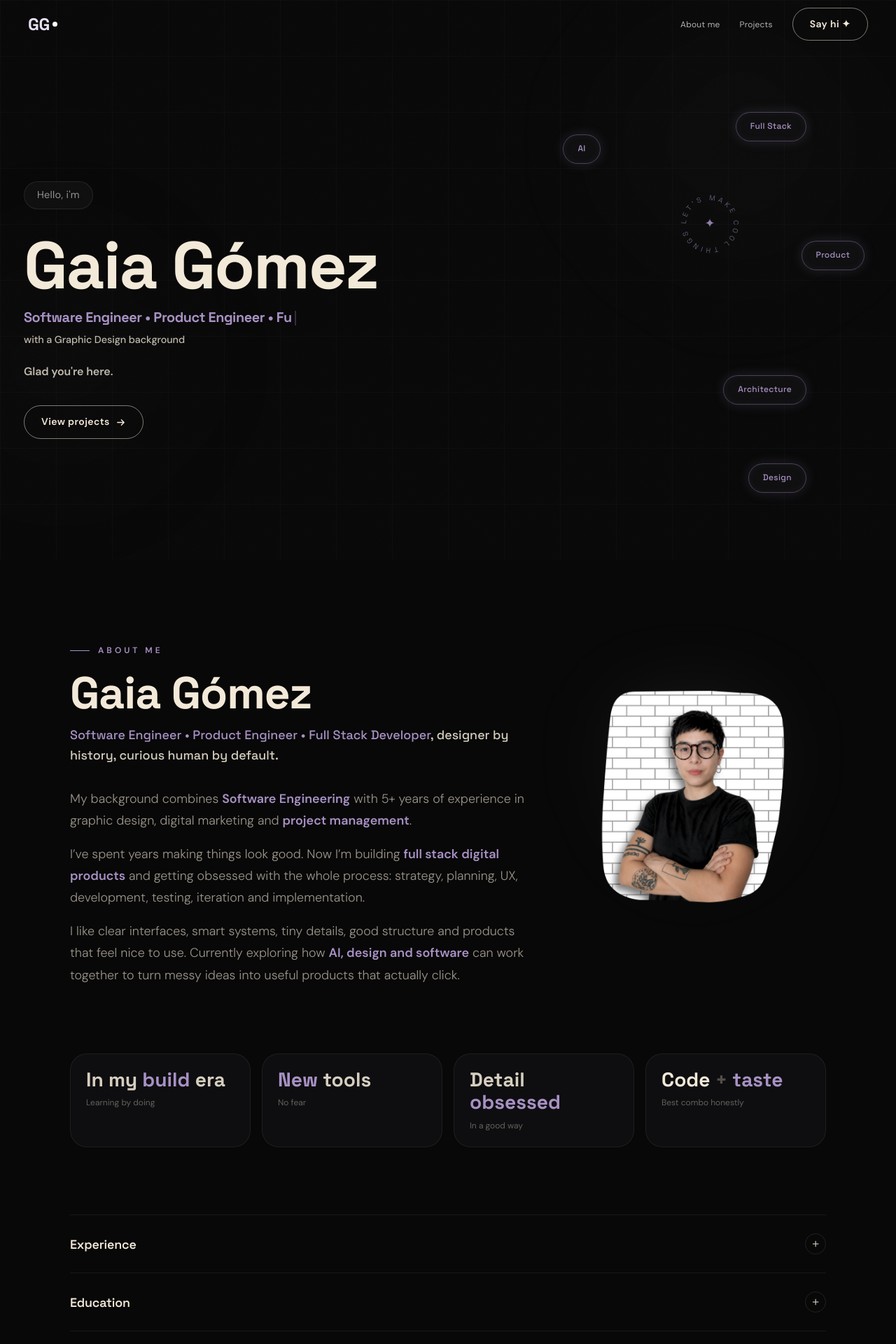
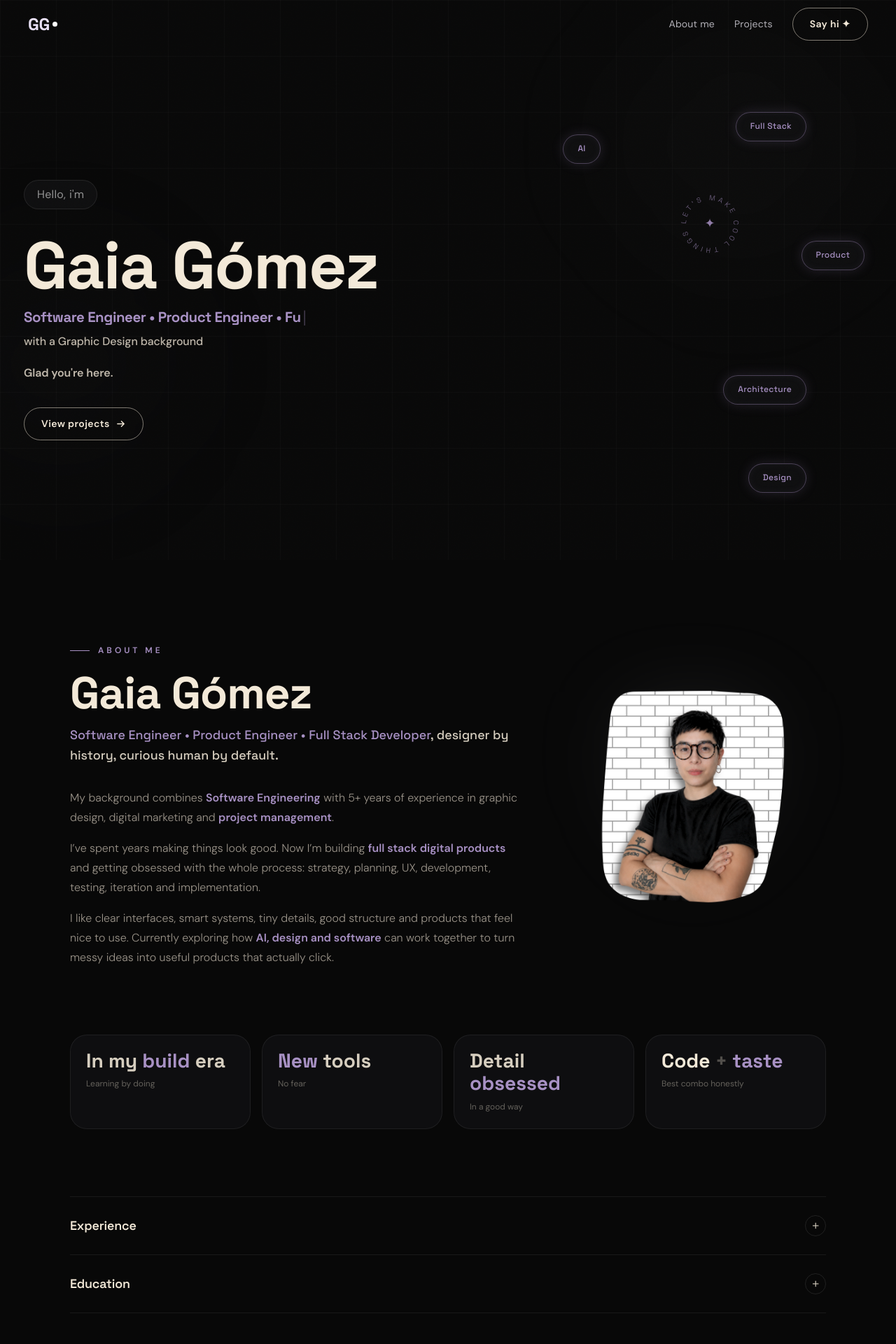
Before and after one commit to GaiaGomez/gaia-gomez-portfolio, a React (Vite) app: page / in a window 1280 px wide. Shown: the top 1920 px of the page at 70% size. Built offline with nearby package versions, Linux system fonts and the light colour scheme.

Commit message:
consolidate portfolio typography system

```diff
--- a/src/components/About.jsx
+++ b/src/components/About.jsx
@@ -283,7 +283,7 @@ export default function About() {
                                   <div>
                                     <span style={{
                                       fontFamily: "'Space Grotesk', sans-serif",
-                                      fontSize: '0.98rem',
+                                      fontSize: 'var(--text-body)',
                                       fontWeight: '600',
                                       color: 'var(--text)',
                                     }}>
@@ -292,14 +292,14 @@ export default function About() {
                                     <span style={{
                                       color: 'var(--color-lavender)',
                                       margin: '0 6px',
-                                      fontSize: '0.9rem',
+                                      fontSize: 'var(--text-body)',
                                       opacity: 0.65,
                                     }}>
                                       —
                                     </span>
                                     <span style={{
                                       fontFamily: "'DM Sans', sans-serif",
-                                      fontSize: '0.9rem',
+                                      fontSize: 'var(--text-body)',
                                       color: 'var(--color-lavender)',
                                       fontWeight: '500',
                                       opacity: 0.85,
@@ -355,7 +355,7 @@ export default function About() {
                                 <div>
                                   <div style={{
                                     fontFamily: "'Space Grotesk', sans-serif",
-                                    fontSize: '0.98rem',
+                                    fontSize: 'var(--text-body)',
                                     fontWeight: '600',
                                     color: 'var(--text)',
                                     marginBottom: '3px',
--- a/src/components/Contact.jsx
+++ b/src/components/Contact.jsx
@@ -87,7 +87,7 @@ export default function Contact() {
               gap: '10px',
               marginBottom: '48px',
               fontFamily: "'Space Grotesk', sans-serif",
-              fontSize: '18px',
+              fontSize: 'var(--text-lead)',
               fontWeight: '500',
               color: 'var(--color-cream)',
               borderBottom: '1px solid rgba(243,233,216,0.25)',
@@ -107,7 +107,7 @@ export default function Contact() {
             <div>
               <p style={{
                 fontFamily: "'DM Sans', sans-serif",
-                fontSize: '12px',
+                fontSize: 'var(--text-meta)',
                 letterSpacing: '2px',
                 textTransform: 'uppercase',
                 color: 'rgba(243,233,216,0.28)',
@@ -331,7 +331,7 @@ export default function Contact() {
           </span>
           <span style={{
             fontFamily: "'DM Sans', sans-serif",
-            fontSize: '13px',
+            fontSize: 'var(--text-meta)',
             color: 'rgba(243,233,216,0.18)',
           }}>
             © 2026 Gaia Gómez. Built by me.
--- a/src/components/Hero.jsx
+++ b/src/components/Hero.jsx
@@ -242,7 +242,7 @@ export default function Hero() {
               <span
                 style={{
                   fontFamily: "'DM Sans', sans-serif",
-                  fontSize: 'clamp(0.9rem, 1.05vw, 1rem)',
+                  fontSize: 'var(--text-body)',
                   color: 'rgba(255,255,255,0.55)',
                   letterSpacing: '0.3px',
                   fontWeight: '400',
@@ -255,7 +255,7 @@ export default function Hero() {
             <h1
               style={{
                 fontFamily: "'Space Grotesk', sans-serif",
-                fontSize: 'clamp(3.8rem, 7.4vw, 7.8rem)',
+                fontSize: 'var(--text-hero-title)',
                 fontWeight: '700',
                 lineHeight: '0.9',
                 letterSpacing: '-2px',
@@ -281,7 +281,7 @@ export default function Hero() {
               <span
                 style={{
                   fontFamily: "'Space Grotesk', sans-serif",
-                  fontSize: 'clamp(1rem, 1.55vw, 1.42rem)',
+                  fontSize: 'var(--text-lead)',
                   fontWeight: '800',
                   color: '#A891C4',
                   letterSpacing: '-0.45px',
@@ -307,7 +307,7 @@ export default function Hero() {
             <p
               style={{
                 fontFamily: "'DM Sans', sans-serif",
-                fontSize: 'clamp(0.9rem, 1.05vw, 1rem)',
+                fontSize: 'var(--text-body)',
                 color: 'rgba(243,233,216,0.78)',
                 lineHeight: '1.35',
                 marginTop: '2px',
@@ -322,7 +322,7 @@ export default function Hero() {
             <p
             style={{
             fontFamily: "'DM Sans', sans-serif",
-            fontSize: 'clamp(1rem, 1.15vw, 1.08rem)',
+            fontSize: 'var(--text-body)',
             color: 'rgba(243,233,216,0.78)',
             lineHeight: '1.35',
             marginBottom: '38px',
--- a/src/components/Navbar.jsx
+++ b/src/components/Navbar.jsx
@@ -106,7 +106,7 @@ export default function Navbar() {
                 className="nav-link"
                 style={{
                   fontFamily: "'DM Sans', sans-serif",
-                  fontSize: 'var(--text-meta)',
+                  fontSize: 'var(--text-nav)',
                   fontWeight: '400',
                   color: 'rgba(241,238,248,0.72)',
                   transition: 'color 0.2s',
--- a/src/components/ProjectDrawer.jsx
+++ b/src/components/ProjectDrawer.jsx
@@ -2,7 +2,7 @@ import { useEffect, useState } from 'react';
 
 const SectionLabel = ({ children }) => (
   <p style={{
-    fontSize: '0.68rem',
+    fontSize: 'var(--text-meta)',
     fontWeight: '600',
     letterSpacing: '2px',
     textTransform: 'uppercase',
@@ -28,7 +28,7 @@ const Card = ({ children, style }) => (
 
 const CardLabel = ({ children }) => (
   <p style={{
-    fontSize: '0.65rem',
+    fontSize: 'var(--text-meta)',
     fontWeight: '600',
     letterSpacing: '1.8px',
     textTransform: 'uppercase',
--- a/src/index.css
+++ b/src/index.css
@@ -25,20 +25,25 @@
 
   /* ── Type scale ──────────────────────────────────── */
   --text-meta:          0.75rem;
+  --text-nav:           0.875rem;
   --text-body:          1rem;
   --text-body-lg:       clamp(1.05rem, 1.4vw, 1.25rem);
-  --text-card-title:    clamp(2.4rem, 4vw, 3.8rem);
+  --text-lead:          clamp(1.1rem, 1.6vw, 1.4rem);
+  --text-project-title: clamp(2.4rem, 4vw, 3.8rem);
+  --text-card-title:    var(--text-project-title);
   --text-section-title: clamp(3rem, 5vw, 4.6rem);
-  --text-hero-title:    clamp(4.4rem, 8vw, 6.8rem);
+  --text-hero-title:    clamp(3.8rem, 7.4vw, 7.8rem);
 
-  /* Legacy aliases — kept for backward compat */
+  /* Semantic aliases */
   --fs-hero-name:     var(--text-hero-title);
-  --fs-hero-role:     clamp(1.1rem, 1.8vw, 1.5rem);
+  --fs-hero-role:     var(--text-lead);
   --fs-section-title: var(--text-section-title);
   --fs-card-title:    clamp(1rem, 1.4vw, 1.15rem);
-  --fs-body:          var(--text-body-lg);
+  --fs-body:          var(--text-body);
   --fs-label:         var(--text-meta);
-  --fs-btn:           0.875rem;
+  --fs-btn:           var(--text-nav);
+  --fs-lead:          var(--text-lead);
+  --fs-nav:           var(--text-nav);
 
   --radius-pill: 999px;
   --radius-card: 24px;
```
Also changed, not shown: src/components/Skills.jsx (+4 -4 lines).
